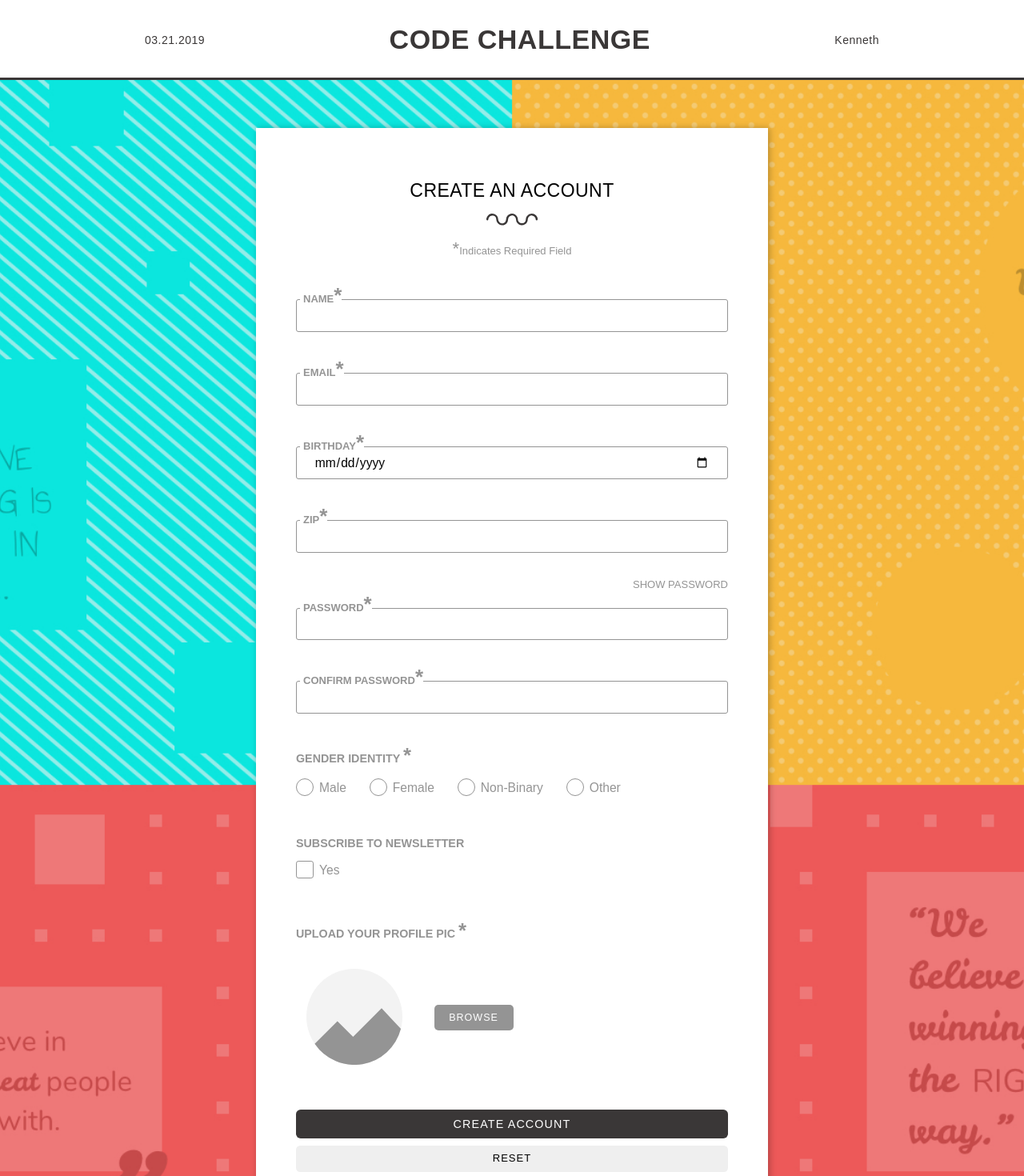
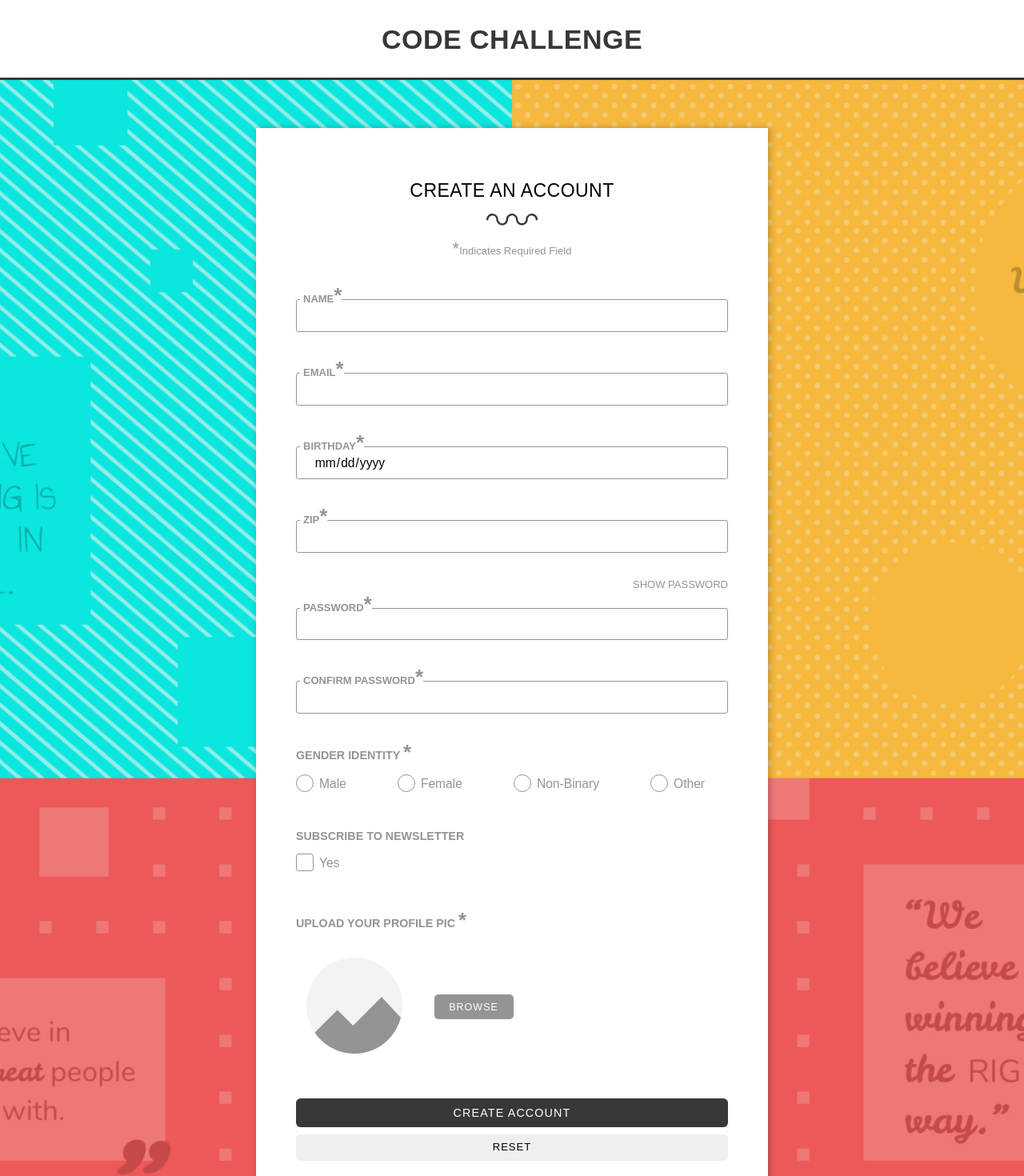
Before and after one commit to lisct/HE-Code-Challenge, a React (Create React App) app: page / in a window 1280 px wide. Shown: the top 1470 px of the page at 80% size. Built offline with nearby package versions, Linux system fonts and the light colour scheme.

Commit message:
adding api errors & new user data

```diff
--- a/src/App.css
+++ b/src/App.css
@@ -33,6 +33,9 @@ body {
 }
 
 input {
+  -webkit-appearance: none;
+  -moz-appearance: none;
+  appearance: none;
   background: none;
   border: none;
   height: 2.6em;
@@ -42,6 +45,21 @@ input {
 }
 
 input:focus {
+  background: white;
+}
+
+input:-webkit-autofill,
+input:-webkit-autofill:hover,
+input:-webkit-autofill:focus,
+input:-webkit-autofill:active {
+  box-shadow: 0 0 0 30px white inset !important;
+  -webkit-box-shadow: 0 0 0 30px white inset !important;
+}
+
+::-webkit-inner-spin-button {
+  display: none;
+}
+::-webkit-calendar-picker-indicator {
   background: white;
 }
 
@@ -104,6 +122,16 @@ abbr[title] {
   display: none;
 }
 
+.header__user-settings {
+  display: flex;
+  justify-content: space-between;
+}
+
+.header__user-settings img {
+  width: 40px;
+  margin-right: 1em;
+}
+
 /* HAMBURGUER MENU */
 .menu-icon {
   align-items: center;
@@ -159,7 +187,7 @@ abbr[title] {
 .form {
   background-color: white;
   margin: 0 auto;
-  max-width: 640px;
+  max-width: 390px;
   padding: 5em 0;
   -webkit-box-shadow: 2px 0px 8px 0px rgba(0, 0, 0, 0.25);
   -moz-box-shadow: 2px 0px 8px 0px rgba(0, 0, 0, 0.25);
@@ -201,10 +229,6 @@ abbr[title] {
   padding: 0 3rem;
 }
 
-.form__input-container {
-  margin-top: 2.6em;
-}
-
 .form__input-items {
   align-items: center;
   display: flex;
@@ -221,8 +245,7 @@ abbr[title] {
 }
 
 .form__inline {
-  display: flex;
-  align-items: center;
+  display: block;
 }
 
 .form__input-field {
@@ -264,6 +287,7 @@ abbr[title] {
 .form__input-notes {
   text-align: left;
   margin-bottom: 1.8em;
+  margin-top: 1.3em;
 }
 
 p.form__notes-func {
@@ -315,7 +339,7 @@ p.form__notes-func {
 .form__input-checkbox,
 input[type="radio"] {
   position: absolute;
-  opacity: 0;
+  display: none;
   cursor: pointer;
 }
 
@@ -413,7 +437,6 @@ input[type="radio"]:checked ~ .checkmark--radio {
   cursor: pointer;
   display: inline-block;
   overflow: hidden;
-  padding: 0.625rem 1.25rem;
 }
 
 .form__input-file {
@@ -428,7 +451,7 @@ input[type="radio"]:checked ~ .checkmark--radio {
 .form__input-file-container .form__input-file + label {
   display: flex;
   align-items: center;
-  width: 100%;
+  min-width: 100%;
 }
 
 .form__input-file-container,
@@ -491,6 +514,11 @@ input[type="radio"]:checked ~ .checkmark--radio {
   color: #ec5959;
 }
 
+.btn__errors {
+  text-align: center;
+  margin-bottom: 1em;
+}
+
 /* User */
 .form__users {
   width: 100%;
@@ -502,6 +530,14 @@ input[type="radio"]:checked ~ .checkmark--radio {
   justify-content: space-between;
   position: relative;
   margin-bottom: 4em;
+}
+
+.user__image div {
+  width: 60px;
+  height: 60px;
+  background-size: cover;
+  background-position: center top;
+  border-radius: 50%;
 }
 
 .user__description {
@@ -581,8 +617,31 @@ p.user__name {
 
 /*RESPONSIVE */
 
-/* Non-mobile styles, >375px breakpoint */
-@media only screen and (min-width: 415px) {
+/* Non-mobile styles, >435px breakpoint */
+@media only screen and (min-width: 435px) {
+  .form {
+    max-width: 640px;
+  }
+
+  .form__input-file + label {
+    padding: 0.625rem 1.25rem;
+  }
+
+  .form__inline {
+    align-items: center;
+    display: flex;
+    flex-flow: row wrap;
+    justify-content: space-between;
+  }
+
+  .form__input-notes {
+    margin-top: 0;
+  }
+
+  .form__input-container {
+    margin-top: 2.6em;
+  }
+
   .menu-icon {
     display: none;
   }
--- a/src/App.js
+++ b/src/App.js
@@ -14,6 +14,7 @@ import Checkbox from "./components/form/Checkbox";
 import InputFile from "./components/form/InputFile";
 import Button from "./components/form/Button";
 import FormThanks from "../src/components/form/FormThanks";
+import Errors from "./components/form/Errors";
 
 import UserFormHandles from "./UserFormHandles";
 import UserDataValidation from "./UserDataValidation";
@@ -37,15 +38,15 @@ const App = () => {
     hanldleReset,
     handleShowPass,
     apiData,
+    apiError,
     values,
-    handleBlur,
     errors,
     passRef
   } = UserFormHandles(INITIAL_STATE, UserDataValidation);
 
   return (
     <div className="App grid-container">
-      <Header />
+      <Header logged={apiData} name={values.name} img={values.profileImage} />
       <Main>
         {apiData ? (
           <FormThanks users={apiData} />
@@ -59,7 +60,6 @@ const App = () => {
               label="Name"
               value={values.name}
               handleChange={handleChange}
-              handleBlur={handleBlur}
               errors={errors.name}
             />
 
@@ -69,7 +69,6 @@ const App = () => {
               label="Email"
               value={values.email}
               handleChange={handleChange}
-              handleBlur={handleBlur}
               errors={errors.email}
             />
 
@@ -79,7 +78,6 @@ const App = () => {
               label="Birthday"
               value={values.birthday}
               handleChange={handleChange}
-              handleBlur={handleBlur}
               errors={errors.birthday}
             />
             <Input
@@ -88,7 +86,6 @@ const App = () => {
               label="zip"
               value={values.zip}
               handleChange={handleChange}
-              handleBlur={handleBlur}
               errors={errors.zip}
             />
 
@@ -100,7 +97,6 @@ const App = () => {
               label="password"
               value={values.password}
               handleChange={handleChange}
-              handleBlur={handleBlur}
               handleFunc={handleShowPass}
               errors={errors.password}
               ref={passRef}
@@ -111,7 +107,6 @@ const App = () => {
               label="confirm password"
               value={values.confirmation}
               handleChange={handleChange}
-              handleBlur={handleBlur}
               errors={errors.confirmation}
             />
 
@@ -164,7 +159,6 @@ const App = () => {
               subtitle={
                 <FormSubtitle copy="subscribe to newsletter"></FormSubtitle>
               }
-              errors={errors.newsletter}
               value="newsletter"
             >
               <Checkbox
@@ -196,6 +190,11 @@ const App = () => {
 
             {/* BUTTONS */}
             <InputContainer>
+              {apiError && (
+                <div class="btn__errors">
+                  <Errors errors={apiError} />
+                </div>
+              )}
               <Button
                 styles="btn btn__primary btn--full btn--dark"
                 type="submit"
--- a/src/UserFormHandles.js
+++ b/src/UserFormHandles.js
@@ -7,6 +7,7 @@ const UserFormHandle = (initial_state, validate) => {
   const [errors, setErrors] = useState({});
   const [isSubmitting, setSubmitting] = useState(false);
   const [apiData, setApiData] = useState(false);
+  const [apiError, setApiErrors] = useState(false);
   const passRef = createRef();
 
   useEffect(() => {
@@ -15,14 +16,20 @@ const UserFormHandle = (initial_state, validate) => {
       if (noErrors) {
         fetch(API)
           .then(res => res.json())
+          .then(res => res.concat([values]))
+          .then(res =>
+            res.sort(function(a, b) {
+              return a.name.localeCompare(b.name);
+            })
+          )
           .then(res => setApiData(res))
-          .catch(error => console.log("Looks like there was a problem", error));
+          .catch(error => setApiErrors(error));
         setSubmitting(false);
       } else {
         setSubmitting(false);
       }
     }
-  }, [errors, isSubmitting, values]);
+  }, [apiData, apiError, errors, isSubmitting, values]);
 
   // Receiving the data and saving it in the state(Hooks)
   function handleChange(event) {
@@ -45,11 +52,8 @@ const UserFormHandle = (initial_state, validate) => {
     setValues({
       ...initial_state
     });
-  }
 
-  function handleBlur(event) {
-    // const validationErrors = validate(values);
-    // setErrors(validationErrors);
+    setErrors({});
   }
 
   // On submit form
@@ -66,8 +70,8 @@ const UserFormHandle = (initial_state, validate) => {
     hanldleReset,
     handleShowPass,
     apiData,
+    apiError,
     values,
-    handleBlur,
     errors,
     passRef
   };
--- a/src/components/Header.js
+++ b/src/components/Header.js
@@ -1,13 +1,27 @@
 import React from "react";
 
+const today = () => {
+  var now = new Date();
+  var day = ("0" + now.getDate()).slice(-2);
+  var month = ("0" + (now.getMonth() + 1)).slice(-2);
+  return `${month}.${day}.${now.getFullYear()}`;
+};
+
 // Main Header (menu)
-const Header = () => (
+const Header = ({ logged, name, img }) => (
   <header className="header__wrapper">
     <div className="container">
       <div className="header">
-        <div className="header__date">03.21.2019</div>
+        <div className="header__date">{logged && today()}</div>
         <div className="header__tittle">Code Challenge</div>
-        <div className="header__user">Kenneth</div>
+        <div className="header__user">
+          {logged && (
+            <div className="header__user-settings">
+              <img src="/images/user.svg" alt="profile-img" />
+              <p>{name}</p>
+            </div>
+          )}
+        </div>
       </div>
     </div>
 
--- /dev/null
+++ b/src/components/form/Errors.js
@@ -0,0 +1,11 @@
+import React from "react";
+
+const Errors = ({ errors }) => (
+  <div className="form__input-notes">
+    <p className={`form__notes-desc ${errors && "required"}`}>
+      {errors ? errors : <span>&nbsp;</span>}
+    </p>
+  </div>
+);
+
+export default Errors;
--- a/src/components/form/FormThanks.js
+++ b/src/components/form/FormThanks.js
@@ -6,13 +6,13 @@ import User from "./User";
 const FormThanks = ({ users }) => (
   <div className="form">
     <FormHeader copy="CONGRATS! Thanks for joining." />
-    {console.log(users[0].newsletter)}
     <div className="form__container">
       <div className="form__users">
         {users.map((user, i) => (
           <User
             key={users[i].name}
             name={users[i].name}
+            image={users[i].profileImage}
             email={users[i].email}
             birthday={users[i].birthday}
             zipcode={users[i].zip}
--- a/src/components/form/InlineGroup.js
+++ b/src/components/form/InlineGroup.js
@@ -1,12 +1,9 @@
 import React from "react";
+import Errors from "./Errors";
 
 const InlineGroup = ({ subtitle, children, errors, value }) => (
   <div className="form__input-container form__input-subtitle">
-    <div className="form__input-notes">
-      <p className={`form__notes-desc ${errors && "required"}`}>
-        {errors ? errors : <span>&nbsp;</span>}
-      </p>
-    </div>
+    {errors && <Errors errors={errors} />}
 
     {subtitle}
 
--- a/src/components/form/Input.js
+++ b/src/components/form/Input.js
@@ -10,7 +10,6 @@ const Input = forwardRef(
       label,
       value,
       handleChange,
-      handleBlur,
       handleFunc,
       errors
     },
@@ -41,7 +40,6 @@ const Input = forwardRef(
             name={name}
             value={value}
             onChange={handleChange}
-            onBlur={handleBlur}
             autoComplete="off"
             {...(ref ? { ref: ref } : {})}
           />
--- a/src/components/form/User.js
+++ b/src/components/form/User.js
@@ -3,12 +3,23 @@ import React from "react";
 const getAge = birthDate =>
   Math.floor((new Date() - new Date(birthDate).getTime()) / 3.15576e10);
 
-const User = ({ name, email, birthday, zipcode, gender, newsletter }) => (
+const User = ({
+  name,
+  image,
+  email,
+  birthday,
+  zipcode,
+  gender,
+  newsletter
+}) => {
+  const profileStyle = { backgroundImage: "url(" + image + ")" };
+
+  return (
     <div className="user">
       <input type="checkbox" className="user_more_state" id={name} />
 
       <div className="user__image">
-      <img src="./images/profile.png" alt="" />
+        <div style={profileStyle} />
       </div>
 
       <div className="user__description">
@@ -40,5 +51,6 @@ const User = ({ name, email, birthday, zipcode, gender, newsletter }) => (
       </div>
     </div>
   );
+};
 
 export default User;
```
Also changed, not shown: src/UserApi.js (+0 -27 lines), public/images/user.svg (added). Lines whose indentation alone changed are shown as unchanged.
